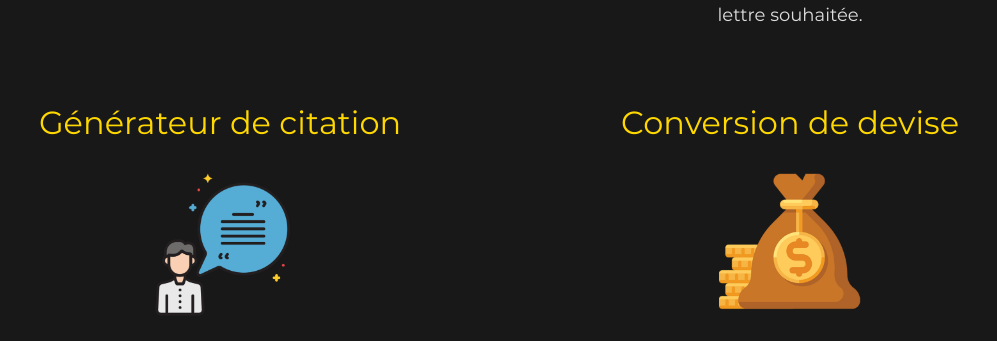
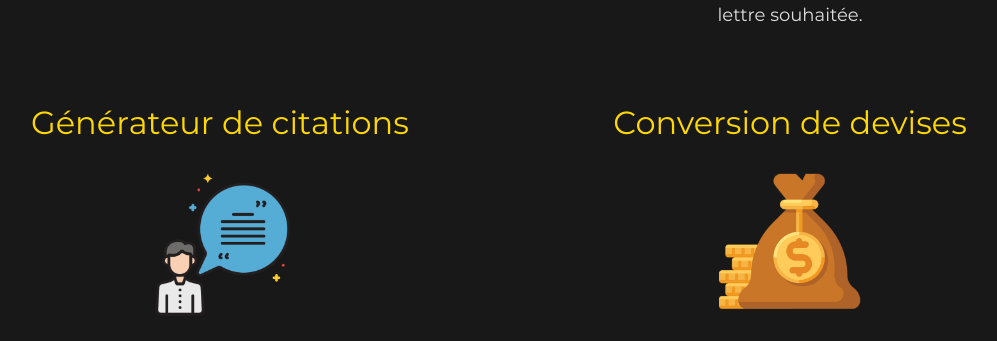
Before and after one commit to theoludwig/FunctionProject, a PHP site: page /views/function-list.php in a window 1280 px wide. Shown: the part 1367-1708 px from the top of the page, without its empty margins (135-1132 px from the left). Run offline with PHP 8.4, Linux system fonts and the light colour scheme.

Commit message:
Orthographe

```diff
--- a/index.php
+++ b/index.php
@@ -8,7 +8,7 @@
 <div class="container">
   <div class="row pb-5">
     <h1>Bienvenue sur <span class="important">FunctionProject</span> <i class="fas fa-file-code"></i></h1>
-    <p class="pt-4 mx-auto"><a href="/views/function-list.php">Liste de Mini-programme</a> permettant de <a href="/views/function-views/weatherRequest.php">savoir la météo</a>, générer un <a href="/views/function-views/randomNumber.php">nombre aléatoire</a>, etc.</p>
+    <p class="pt-4 mx-auto"><a href="/views/function-list.php">Liste de Mini-programmes</a> permettant de <a href="/views/function-views/weatherRequest.php">connaître la météo</a>, générer un <a href="/views/function-views/randomNumber.php">nombre aléatoire</a>, etc.</p>
   </div>
   <div class="row">
         <div class="col-sm-12 col-md-6 pb-4">
--- a/views/function-list.php
+++ b/views/function-list.php
@@ -64,14 +64,14 @@
     <div class="row">
         <div class="col-sm-12 col-md-6 pb-4">
             <div class="text-center pb-5">
-                <h2 class="function-list-title"><a href="./function-views/randomQuote.php">Générateur de citation</a></h2>
+                <h2 class="function-list-title"><a href="./function-views/randomQuote.php">Générateur de citations</a></h2>
                 <a href="./function-views/randomQuote.php"><img class="function-list-image" src="/img/function-image/randomQuote.png" alt="Citation"></a>
                 <p class="function-list-description">Génère aléatoirement une citation ou un proverbe.</p>
             </div>
         </div>
         <div class="col-sm-12 col-md-6 pb-4">
             <div class="text-center pb-5">
-                <h2 class="function-list-title"><a href="./function-views/convertCurrency.php">Conversion de devise</a></h2>
+                <h2 class="function-list-title"><a href="./function-views/convertCurrency.php">Conversion de devises</a></h2>
                 <a href="./function-views/convertCurrency.php"><img class="function-list-image" src="/img/function-image/convertCurrency.png" alt="Sac de pièces"></a>
                 <p class="function-list-description">Convertis une valeur dans une devise dans une autre devise.</p>
             </div>
```
